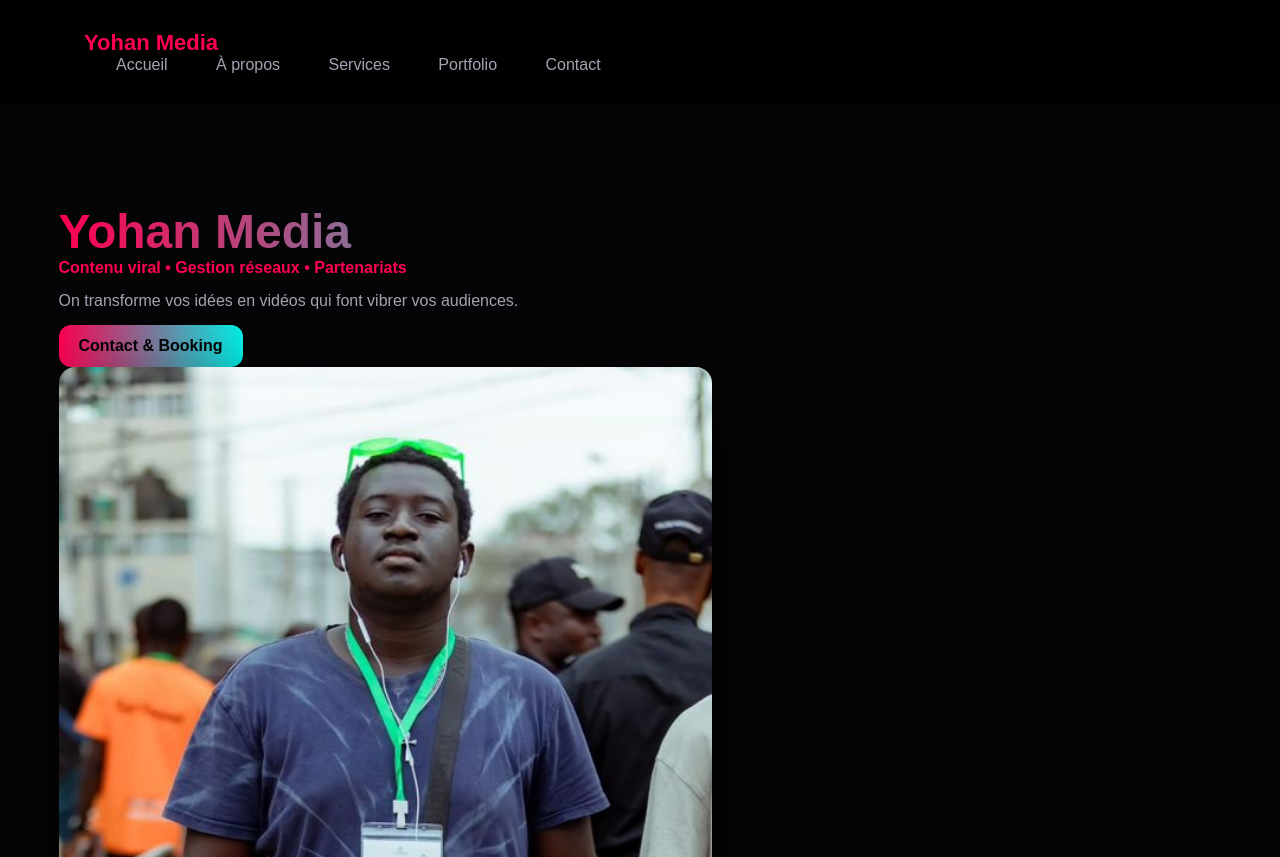
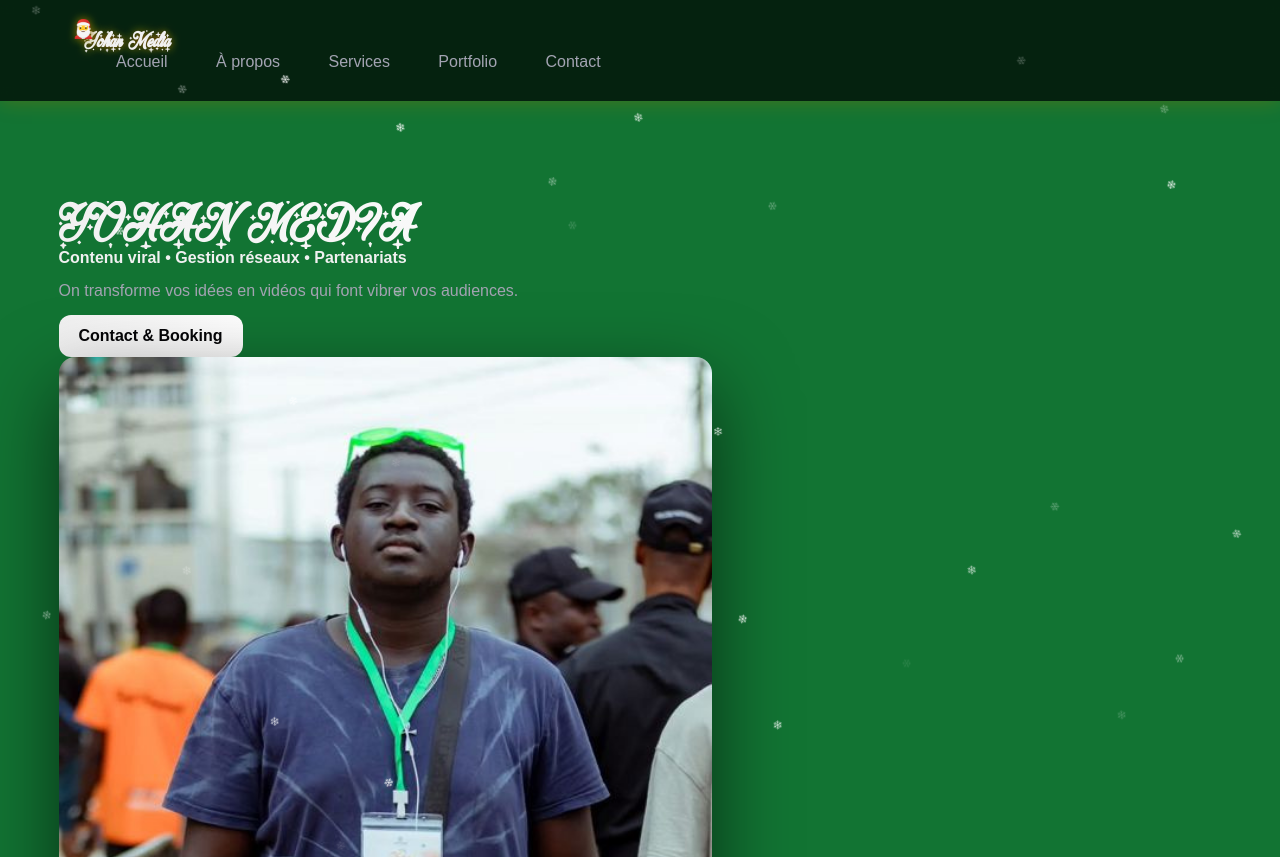
Before and after one commit to shanecook225-png/yohanmedia, a plain HTML site: page index.html in a window 1280 px wide. Shown: the top 857 px of the page. Drawn offline with Linux system fonts and the light colour scheme; a script that the page names is missing.

Commit message:
update site

```diff
--- a/index.html
+++ b/index.html
@@ -3,54 +3,127 @@
 <head>
 <meta charset="UTF-8">
 <meta name="viewport" content="width=device-width, initial-scale=1.0">
-<title>Yohan Media — One Page Animé</title>
+<title>Yohan Media — One Page Animé Noël</title>
 
 <style>
 :root {
-  --bg: #050507;
-  --card: #0d0d12;
+  --bg: #127433;
+  --card: #a21616;
   --muted: #a3a3b2;
-  --accent: #ff0050;
-  --accent-2: #00f2ea;
+  --accent: #f1f1f1;
+  --accent-2: #ffffff;
   --radius: 14px;
 }
 * { box-sizing: border-box; margin: 0; padding: 0; }
 body { font-family: 'Poppins', sans-serif; background: var(--bg); color: #e9e9ef; scroll-behavior: smooth; }
 .container { width: 90%; max-width: 1200px; margin: auto; padding: 20px; }
-.site-header { position: sticky; top: 0; background: rgba(0,0,0,0.7); backdrop-filter: blur(6px); display: flex; justify-content: space-between; align-items: center; padding: 10px 0; z-index: 50; }
-.logo { color: var(--accent); font-weight: 800; font-size: 22px; text-decoration: none; }
+
+/* --- Police Noël --- */
+@font-face {
+    font-family: "NoelFont";
+    src: url("assets/fonts/NoelFont.ttf") format("truetype");
+    font-weight: normal;
+    font-style: normal;
+}
+
+/* --- Site Header --- */
+.site-header {
+  position: sticky;
+  top: 0;
+  background: rgba(0,0,0,0.7);
+  backdrop-filter: blur(6px);
+  display: flex;
+  justify-content: space-between;
+  align-items: center;
+  padding: 10px 0;
+  z-index: 50;
+  box-shadow: 0 0 20px rgba(255,0,0,0.25),
+              0 0 20px rgba(0,255,0,0.25);
+}
+.logo {
+  color: var(--accent);
+  font-weight: 800;
+  font-size: 22px;
+  text-decoration: none;
+  text-shadow: 0 0 8px rgba(255,0,0,0.6), 0 0 8px rgba(0,255,0,0.6);
+  font-family: "NoelFont", 'Poppins', sans-serif;
+  position: relative;
+}
+.logo::before {
+  content: "🎅"; /* Chapeau de Noël */
+  position: absolute;
+  top: -12px;
+  left: -12px;
+  font-size: 18px;
+}
+
+/* --- Nav --- */
 .nav a { color: var(--muted); margin-left: 20px; text-decoration: none; padding: 6px 12px; border-radius: 8px; transition: all 0.3s; }
 .nav a:hover { color: #fff; background: linear-gradient(90deg, rgba(255,0,80,0.1), rgba(0,242,234,0.05)); box-shadow: 0 6px 20px rgba(0,0,0,0.5); }
 .burger { display: none; font-size: 24px; background: none; border: none; color: var(--muted); cursor: pointer; }
+
+/* --- Hero --- */
 .hero { display: grid; grid-template-columns: 1fr 480px; gap: 30px; align-items: center; padding: 80px 0; opacity: 0; transform: translateY(30px); transition: all 1s ease; }
 .hero.visible { opacity: 1; transform: translateY(0); }
-.hero h1 { font-size: 48px; background: linear-gradient(90deg, var(--accent), var(--accent-2)); -webkit-background-clip: text; -webkit-text-fill-color: transparent; animation: gradientMove 5s infinite linear; }
+.hero h1 { font-size: 48px; background: linear-gradient(90deg, var(--accent), var(--accent-2)); -webkit-background-clip: text; -webkit-text-fill-color: transparent; animation: gradientMove 5s infinite linear; font-family: "NoelFont", 'Poppins', sans-serif; }
 @keyframes gradientMove { 0% {background-position:0%} 100% {background-position:100%} }
 .hero .tagline { color: var(--accent); font-weight: 600; }
 .hero .intro { color: var(--muted); margin: 15px 0; }
+
+/* --- Buttons --- */
 .btn { padding: 12px 20px; border-radius: 12px; text-decoration: none; font-weight: 600; display: inline-block; transition: all 0.3s; }
 .btn.primary { background: linear-gradient(90deg, var(--accent), var(--accent-2)); color: #050507; }
 .btn.primary:hover { opacity: 0.85; transform: scale(1.05); }
+
+/* --- Hero Media --- */
 .hero-media img { width: 100%; border-radius: 16px; box-shadow: 0 30px 80px rgba(0,0,0,0.6); transition: transform 0.5s; }
 .hero-media img:hover { transform: scale(1.05); }
+
+/* --- Sections --- */
 section { padding: 60px 0; opacity: 0; transform: translateY(30px); transition: all 1s ease; }
 section.visible { opacity: 1; transform: translateY(0); }
 section h2 { font-size: 36px; margin-bottom: 20px; }
+
+/* --- Cards --- */
 .values, .cards { display: grid; grid-template-columns: repeat(auto-fit, minmax(220px, 1fr)); gap: 18px; }
 .card { background: rgba(255,255,255,0.02); padding: 20px; border-radius: var(--radius); border: 1px solid rgba(255,255,255,0.03); transition: all 0.5s ease, transform 0.3s; }
 .card:hover { transform: translateY(-6px) scale(1.05); box-shadow: 0 10px 30px rgba(0,0,0,0.5); }
+
+/* --- Portfolio Grid --- */
 .grid-3 { display: grid; grid-template-columns: repeat(auto-fit, minmax(260px, 1fr)); gap: 18px; margin-top: 20px; }
 .media-card { background: var(--card); border-radius: var(--radius); overflow: hidden; border: 1px solid rgba(255,255,255,0.03); opacity:0; transform: translateY(30px); transition: all 0.8s ease; }
 .media-card.visible { opacity:1; transform: translateY(0); }
+
+/* --- Contact --- */
 .contact-grid { display: grid; grid-template-columns: 1fr 1fr; gap: 18px; }
 .contact-card { background: var(--card); padding: 18px; border-radius: var(--radius); }
 .contact-card a { color: var(--accent-2); text-decoration: none; }
 .contact-card form label { display: block; margin-bottom: 10px; }
 .contact-card input, .contact-card textarea { width: 100%; padding: 10px; border-radius: 8px; border: 1px solid rgba(255,255,255,0.05); background: transparent; color: #e9e9ef; }
 .contact-card button { margin-top: 10px; }
+
+/* --- Footer --- */
 .site-footer { text-align: center; padding: 20px 0; border-top: 1px solid rgba(255,255,255,0.03); color: var(--muted); }
+
+/* --- Responsive --- */
 @media (max-width: 980px) { .hero { grid-template-columns: 1fr; } .nav { display: none; } .burger { display: block; } .contact-grid { grid-template-columns: 1fr; } }
 @media (max-width: 520px) { .hero h1 { font-size: 32px; } .logo { font-size: 20px; } }
+
+/* --- Neige de Noël --- */
+.snowflake {
+  position: fixed;
+  top: -10px;
+  color: white;
+  font-size: 12px;
+  opacity: 0.8;
+  pointer-events: none;
+  animation: fall linear infinite;
+  z-index: 9999;
+}
+@keyframes fall {
+  0% { transform: translateY(0) rotate(0deg); }
+  100% { transform: translateY(110vh) rotate(360deg); }
+}
 </style>
 
 </head>
@@ -58,7 +131,7 @@ section h2 { font-size: 36px; margin-bottom: 20px; }
 
 <header class="site-header">
 <div class="container">
-<a href="#hero" class="logo">Yohan Media</a>
+<a href="#hero" class="logo">Yohan Media </a>
 <nav class="nav">
 <a href="#hero">Accueil</a>
 <a href="#about">À propos</a>
@@ -73,7 +146,7 @@ section h2 { font-size: 36px; margin-bottom: 20px; }
 <section id="hero" class="hero">
 <div class="container hero-grid">
 <div class="hero-text">
-<h1>Yohan Media</h1>
+<h1>YOHAN MEDIA</h1>
 <p class="tagline">Contenu viral • Gestion réseaux • Partenariats</p>
 <p class="intro">On transforme vos idées en vidéos qui font vibrer vos audiences.</p>
 <a href="#contact" class="btn primary">Contact & Booking</a>
@@ -87,7 +160,12 @@ section h2 { font-size: 36px; margin-bottom: 20px; }
 <section id="about" class="about">
 <div class="container">
 <h2>À propos de nous</h2>
-<p>Yohan Media est une agence créative spécialisée dans la production de contenu viral, la gestion des réseaux sociaux et les partenariats stratégiques.</p>
+<p>Yohan Media est une agence créative spécialisée dans la production de contenu viral et la gestion stratégique des réseaux sociaux. Notre mission est simple : transformer chaque idée en une expérience visuelle forte, capable de captiver, engager et convertir les audiences.
+
+Nous accompagnons créateurs, entrepreneurs, artistes et marques dans leur croissance digitale grâce à une approche moderne : storytelling, tendances, stratégie intelligente et qualité visuelle.
+Avec nous, vos contenus ne passent pas inaperçus : ils marquent les esprits.
+
+Créativité, réactivité et résultats mesurables — c’est la signature Yohan Media.</p>
 <div class="values">
 <div class="card"><h3>Créativité</h3><p>Des idées originales et mémorables.</p></div>
 <div class="card"><h3>Résultats</h3><p>Contenu mesurable et performant.</p></div>
@@ -182,25 +260,20 @@ window.addEventListener('scroll', () => {
     if(rect.top < window.innerHeight - 100) sec.classList.add('visible');
   });
 });
+
+// --- Neige de Noël ---
+function createSnow() {
+  const snow = document.createElement("div");
+  snow.classList.add("snowflake");
+  snow.innerHTML = "❄";
+  snow.style.left = Math.random() * 100 + "vw";
+  snow.style.animationDuration = 4 + Math.random() * 4 + "s";
+  snow.style.opacity = Math.random();
+  document.body.appendChild(snow);
+  setTimeout(() => { snow.remove(); }, 8000);
+}
+setInterval(createSnow, 200);
 </script>
 
 </body>
 </html>
-
-<!-- Version complète avec Formspree intégrée -->
-
-<!-- Contact Form Updated -->
-<form id="contactForm"
-  action="https://formspree.io/f/mrbrglgp"
-  method="POST">
-
-  <input type="text" name="name" placeholder="Votre nom" required>
-  <input type="email" name="email" placeholder="Votre email" required>
-  <textarea name="message" rows="5" placeholder="Votre message" required></textarea>
-
-  <input type="hidden" name="_subject" value="Nouveau message — Yohan Media">
-  <input type="hidden" name="_redirect" value="merci.html">
-
-  <button type="submit">Envoyer</button>
-</form>
-<div class="loader" id="loader">Envoi...</div>
```
